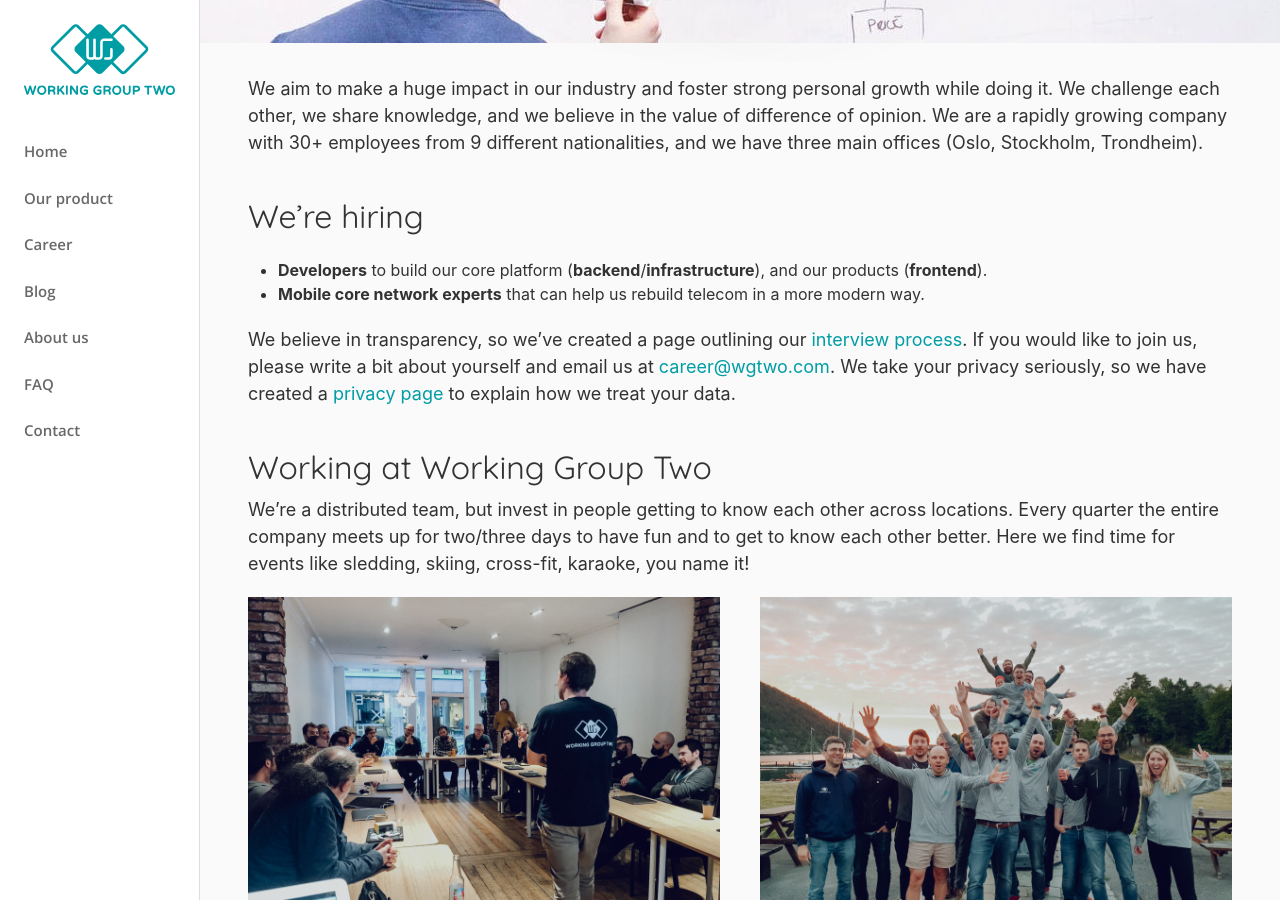
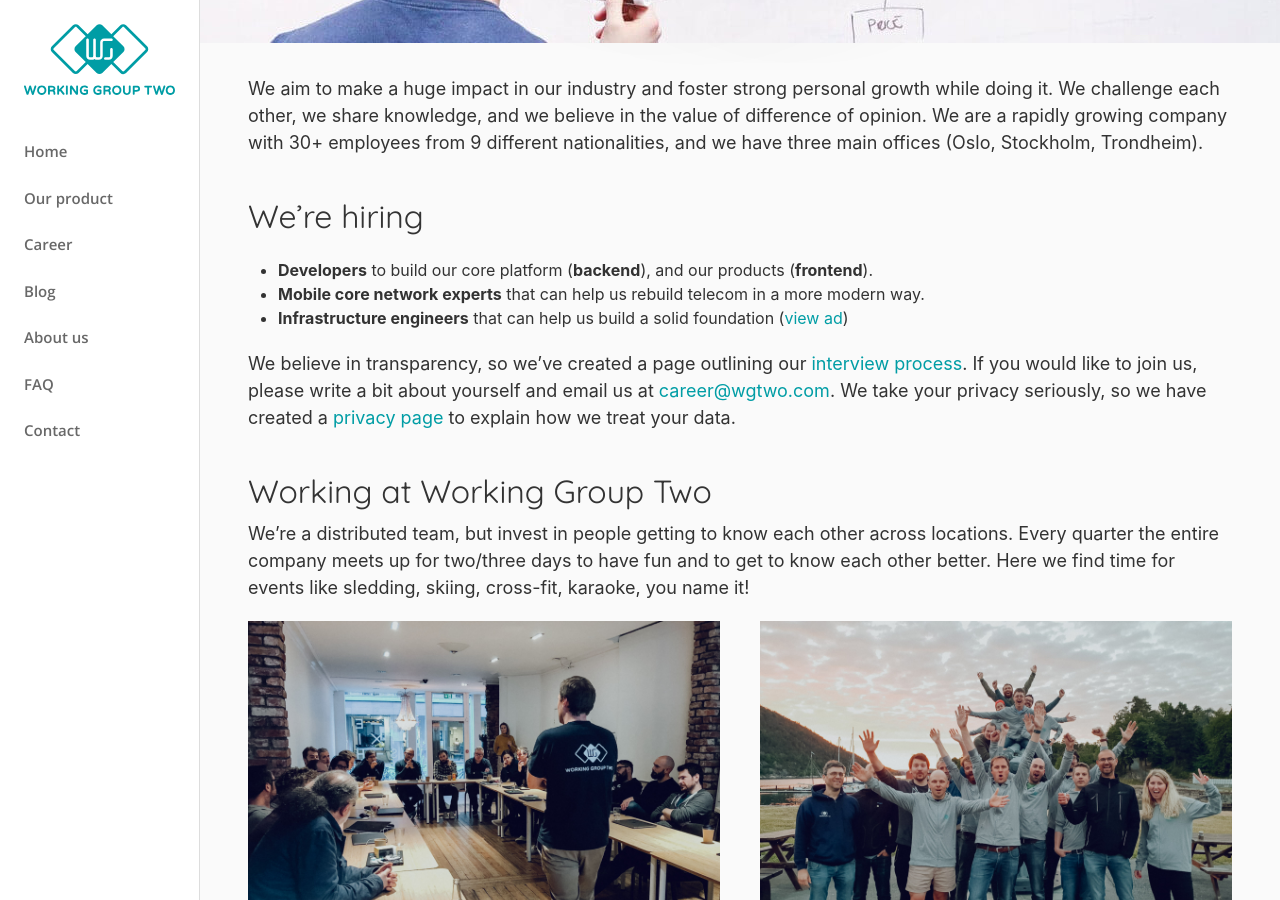
Before and after one commit to working-group-two/engineering-blog, a Jekyll site: the page built from pages/career.md, in a window 1280 px wide and 900 px high, scrolled down 357 px. Built offline with Jekyll 4.4.1, drawn with Linux system fonts in a browser that asks for light colours; nearby versions of some CDN libraries.

Commit message:
[career] Add link to infra ad

```diff
--- a/pages/career.md
+++ b/pages/career.md
@@ -12,8 +12,9 @@
 and we have three main offices (Oslo, Stockholm, Trondheim).
 
 ## We're hiring
-* **Developers** to build our core platform (**backend**/**infrastructure**), and our products (**frontend**).
+* **Developers** to build our core platform (**backend**), and our products (**frontend**).
 * **Mobile core network experts** that can help us rebuild telecom in a more modern way.
+* **Infrastructure engineers** that can help us build a solid foundation ([view ad](/career/infrastructure-engineer))
 
 We believe in transparency, so we've created a page outlining our [interview process](/our-interview-process).
 If you would like to join us, please write a bit about yourself and email us at <career@wgtwo.com>.
```
